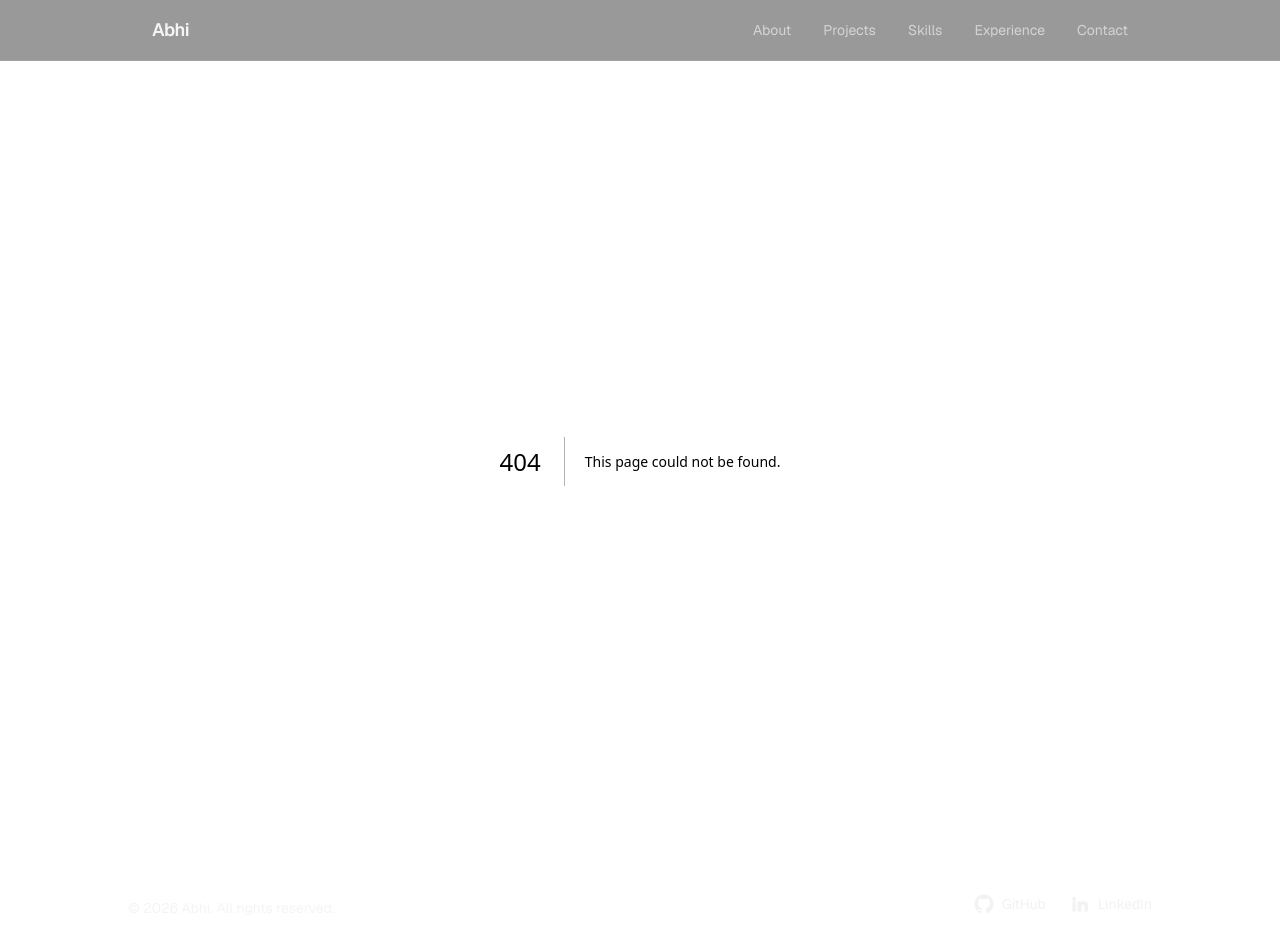
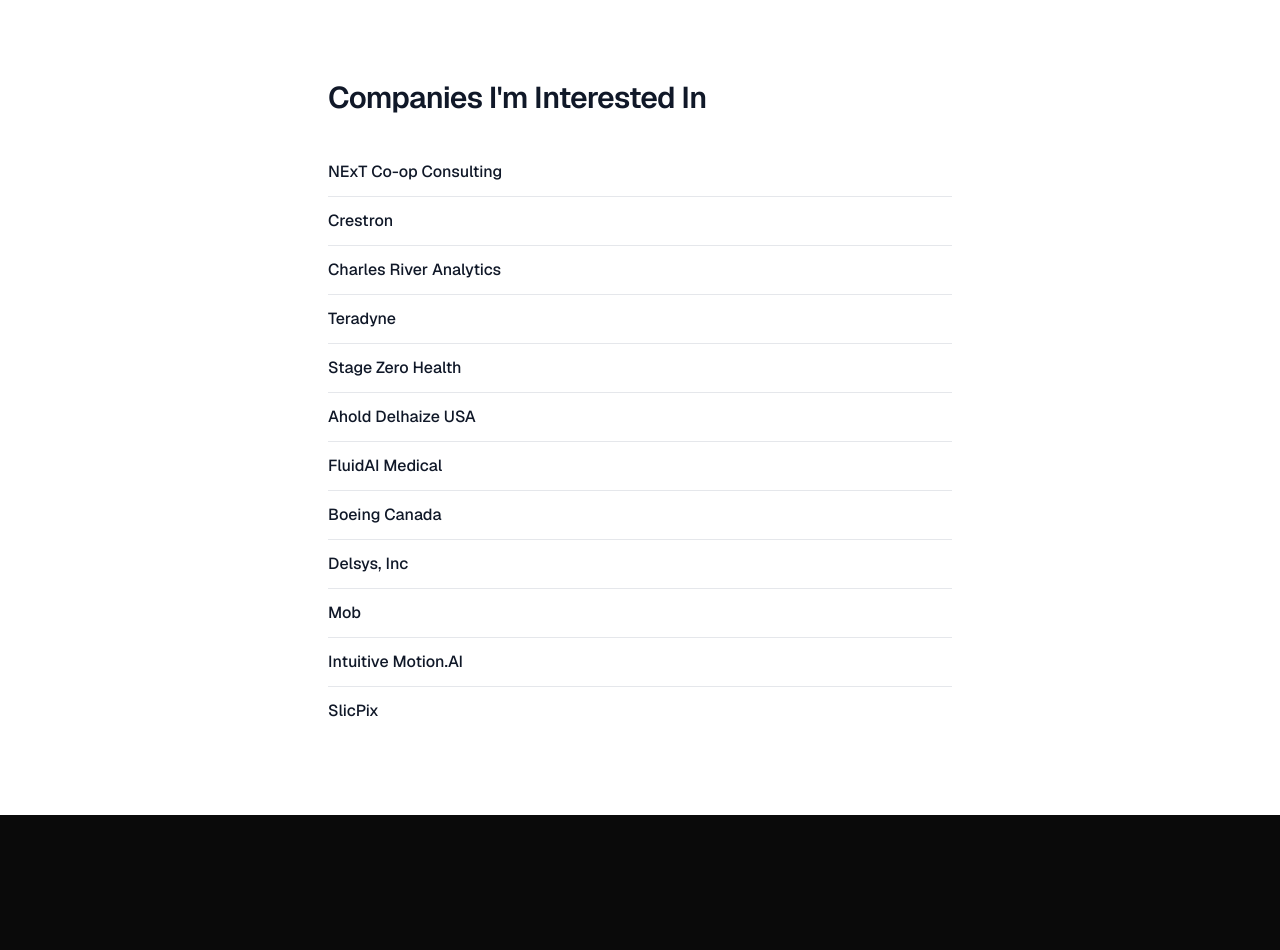
Before and after one commit to stalwartquintessence/my-portfolio, a Next.js app: page /interested in a window 1280 px wide. Before the commit this address had no page. Shown: the top 950 px of the page. After the commit the page ends 815 px from the top, so only its background shows below. Built offline with nearby package versions, Linux system fonts and the light colour scheme.

Commit message:
feat: add unlisted /interested companies page (noindex, no chrome)

```diff
--- /dev/null
+++ b/src/app/(site)/layout.tsx
@@ -0,0 +1,21 @@
+import type { ReactNode } from "react";
+import Navbar from "@/components/layout/Navbar";
+import Footer from "@/components/layout/Footer";
+
+/**
+ * Layout for the portfolio site itself: the sticky Navbar, the page content,
+ * and the Footer. Lives in the `(site)` route group so this chrome wraps the
+ * home route (and any future marketing routes) but NOT standalone utility
+ * routes like `/interested`, which sit outside the group under the bare root
+ * layout. The `(site)` group name is stripped from the URL, so the page inside
+ * still serves `/`.
+ */
+export default function SiteLayout({ children }: { children: ReactNode }) {
+  return (
+    <>
+      <Navbar />
+      <main className="flex-1">{children}</main>
+      <Footer />
+    </>
+  );
+}
--- /dev/null
+++ b/src/app/interested/page.tsx
@@ -0,0 +1,46 @@
+import type { Metadata } from "next";
+
+// Standalone, unlisted utility page. Not linked anywhere internally and kept
+// out of search indexes — shared by direct link only.
+export const metadata: Metadata = {
+  title: "Companies",
+  robots: { index: false, follow: false },
+};
+
+// `note` is optional so entries can gain a short note later without a refactor.
+const COMPANIES: { name: string; note?: string }[] = [
+  { name: "NExT Co-op Consulting" },
+  { name: "Crestron" },
+  { name: "Charles River Analytics" },
+  { name: "Teradyne" },
+  { name: "Stage Zero Health" },
+  { name: "Ahold Delhaize USA" },
+  { name: "FluidAI Medical" },
+  { name: "Boeing Canada" },
+  { name: "Delsys, Inc" },
+  { name: "Mob" },
+  { name: "Intuitive Motion.AI" },
+  { name: "SlicPix" },
+];
+
+export default function InterestedPage() {
+  return (
+    <main className="min-h-screen bg-white text-gray-900">
+      <div className="mx-auto max-w-2xl px-6 py-16 sm:py-20">
+        <h1 className="text-2xl font-semibold tracking-tight sm:text-3xl">
+          Companies I&apos;m Interested In
+        </h1>
+        <ul className="mt-8 divide-y divide-gray-200">
+          {COMPANIES.map((company) => (
+            <li key={company.name} className="py-3">
+              <span className="font-medium">{company.name}</span>
+              {company.note && (
+                <span className="text-gray-500"> — {company.note}</span>
+              )}
+            </li>
+          ))}
+        </ul>
+      </div>
+    </main>
+  );
+}
--- a/src/app/layout.tsx
+++ b/src/app/layout.tsx
@@ -1,8 +1,6 @@
 import type { Metadata } from "next";
 import { Geist, Geist_Mono } from "next/font/google";
 import "./globals.css";
-import Navbar from "@/components/layout/Navbar";
-import Footer from "@/components/layout/Footer";
 
 const geistSans = Geist({
   variable: "--font-geist-sans",
@@ -49,11 +47,7 @@
       lang="en"
       className={`${geistSans.variable} ${geistMono.variable} h-full antialiased`}
     >
-      <body className="min-h-full flex flex-col">
-        <Navbar />
-        <main className="flex-1">{children}</main>
-        <Footer />
-      </body>
+      <body className="min-h-full flex flex-col">{children}</body>
     </html>
   );
 }
```
Also changed, not shown: src/app/(site)/page.tsx (renamed from src/app/page.tsx).
